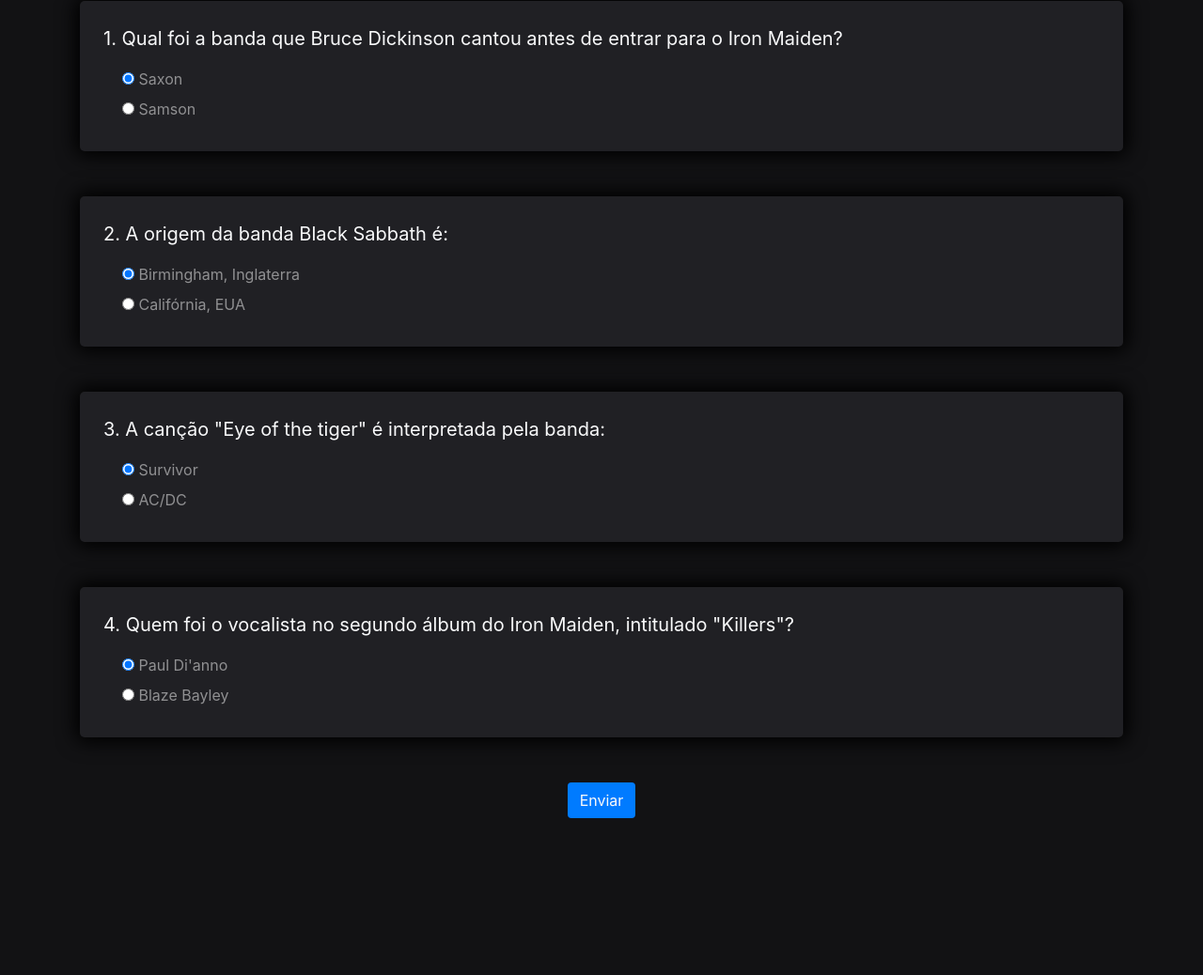
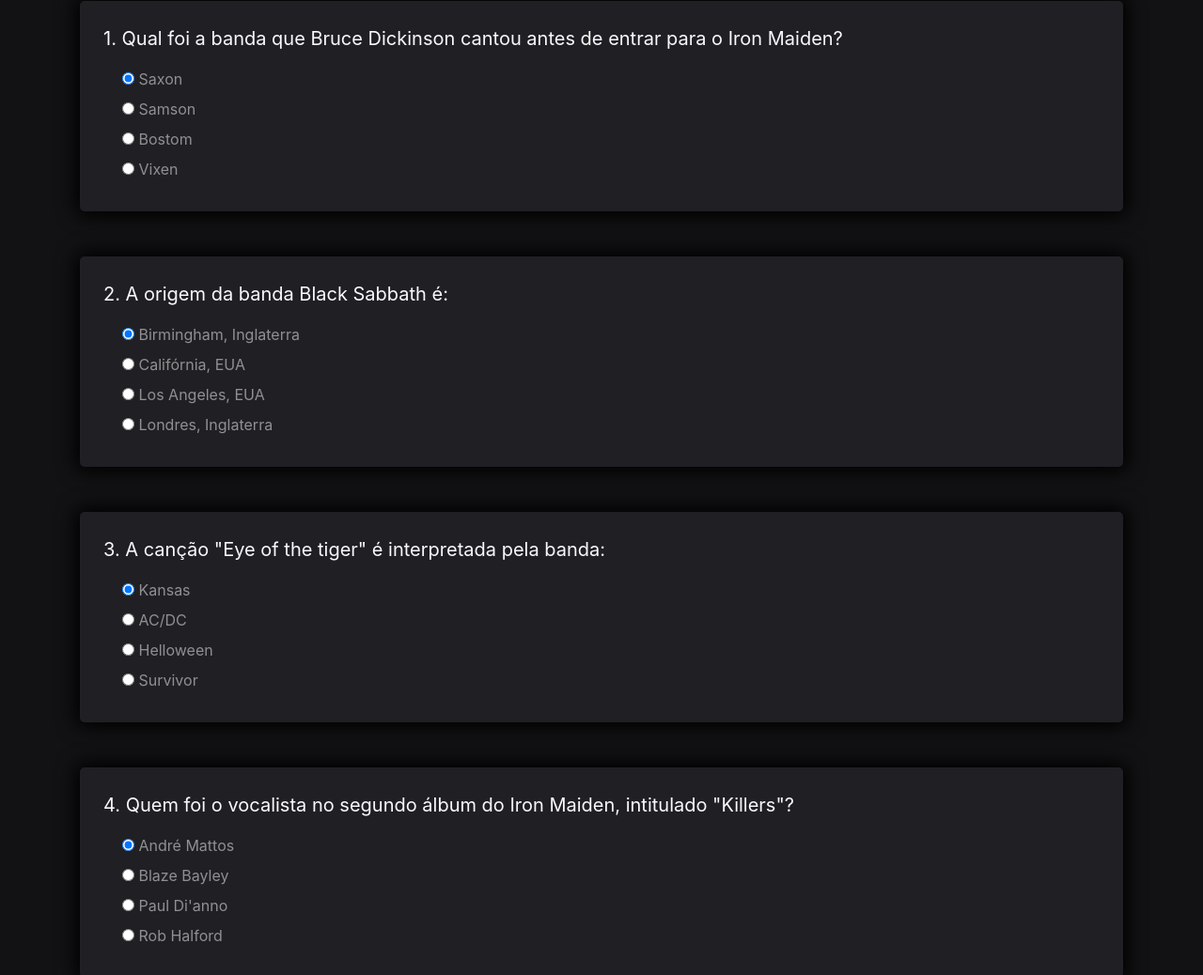
Before and after one commit to rodrigoanastacio/quiz-interativo, a plain HTML site: page index.html in a window 1280 px wide. Shown: the part 324-1362 px from the top of the page at 94% size. Before the commit the page ends 1219 px from the top, so only its background shows below. Drawn offline with nearby package versions, Linux system fonts and the light colour scheme.

Commit message:
Adiciona mais duas alternativas em cada pergunta do quiz

```diff
--- a/index.html
+++ b/index.html
@@ -38,6 +38,18 @@
               Samson
             </label>
           </div>
+          <div class="form-check my-2 text-white-50">
+            <label class="form-check-label">
+              <input type="radio" name="inputQuestion1" value="C">
+              Bostom
+            </label>
+          </div>
+          <div class="form-check my-2 text-white-50">
+            <label class="form-check-label">
+              <input type="radio" name="inputQuestion1" value="D">
+              Vixen
+            </label>
+          </div>
         </div>
 
         <div class="bg-gray my-5">
@@ -54,6 +66,18 @@
               Califórnia, EUA
             </label>
           </div>
+          <div class="form-check my-2 text-white-50">
+            <label class="form-check-label">
+              <input type="radio" name="inputQuestion2" value="C">
+              Los Angeles, EUA
+            </label>
+          </div>
+          <div class="form-check my-2 text-white-50">
+            <label class="form-check-label">
+              <input type="radio" name="inputQuestion2" value="D">
+              Londres, Inglaterra
+            </label>
+          </div>
         </div>
 
         <div class="bg-gray my-5">
@@ -61,13 +85,25 @@
           <div class="form-check my-2 text-white-50">
             <label class="form-check-label">
               <input type="radio" name="inputQuestion3" value="A" checked>
-              Survivor
+              Kansas
             </label>
           </div>
           <div class="form-check my-2 text-white-50">
             <label class="form-check-label">
               <input type="radio" name="inputQuestion3" value="B">
               AC/DC
+            </label>
+          </div>
+          <div class="form-check my-2 text-white-50">
+            <label class="form-check-label">
+              <input type="radio" name="inputQuestion3" value="C">
+              Helloween
+            </label>
+          </div>
+          <div class="form-check my-2 text-white-50">
+            <label class="form-check-label">
+              <input type="radio" name="inputQuestion3" value="D">
+              Survivor
             </label>
           </div>
         </div>
@@ -78,13 +114,25 @@
           <div class="form-check my-2 text-white-50">
             <label class="form-check-label">
               <input type="radio" name="inputQuestion4" value="A" checked>
-              Paul Di'anno
+              André Mattos
             </label>
           </div>
           <div class="form-check my-2 text-white-50">
             <label class="form-check-label">
               <input type="radio" name="inputQuestion4" value="B">
               Blaze Bayley
+            </label>
+          </div>
+          <div class="form-check my-2 text-white-50">
+            <label class="form-check-label">
+              <input type="radio" name="inputQuestion4" value="C">
+              Paul Di'anno
+            </label>
+          </div>
+          <div class="form-check my-2 text-white-50">
+            <label class="form-check-label">
+              <input type="radio" name="inputQuestion4" value="D">
+              Rob Halford
             </label>
           </div>
         </div>
```
